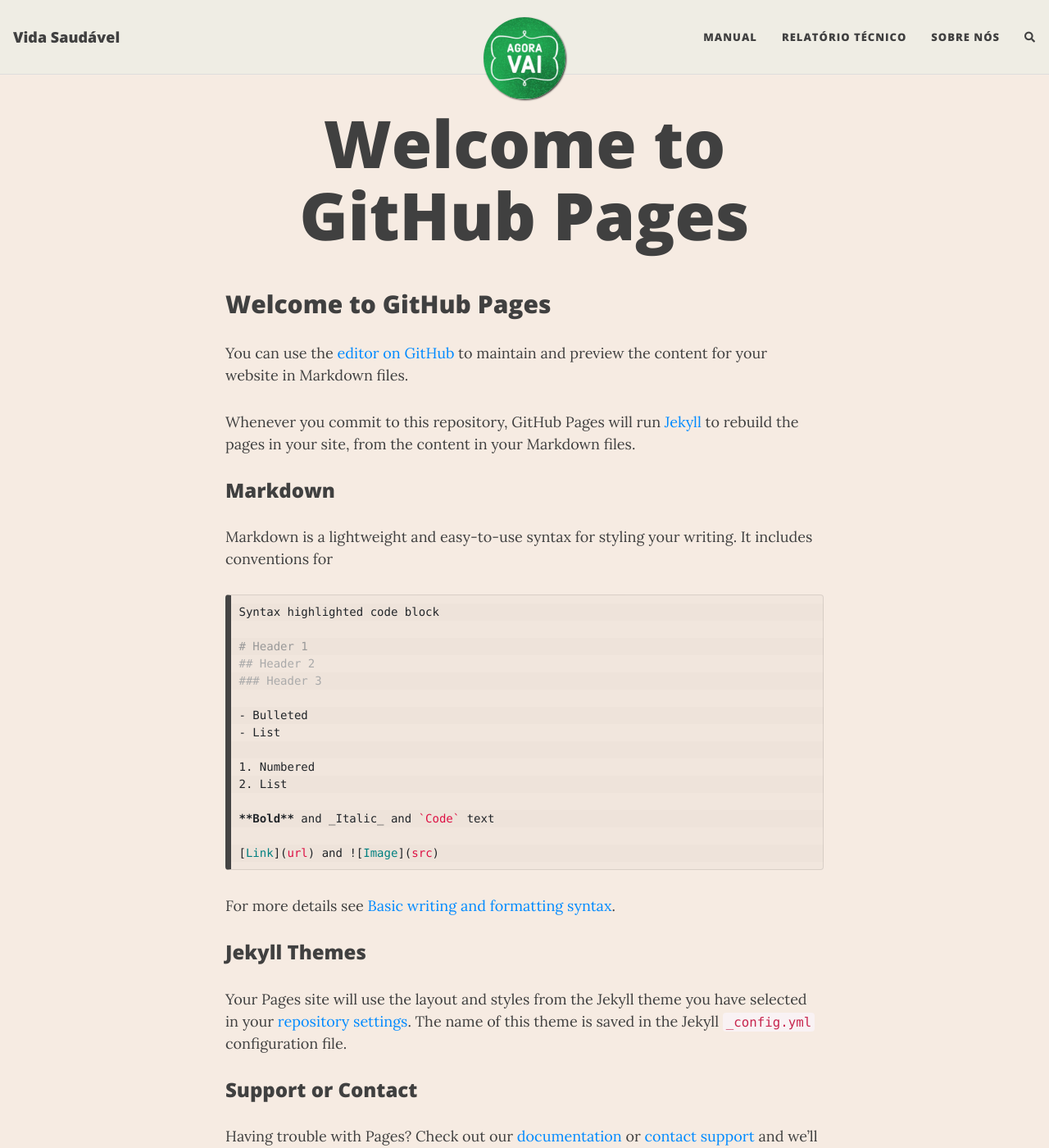
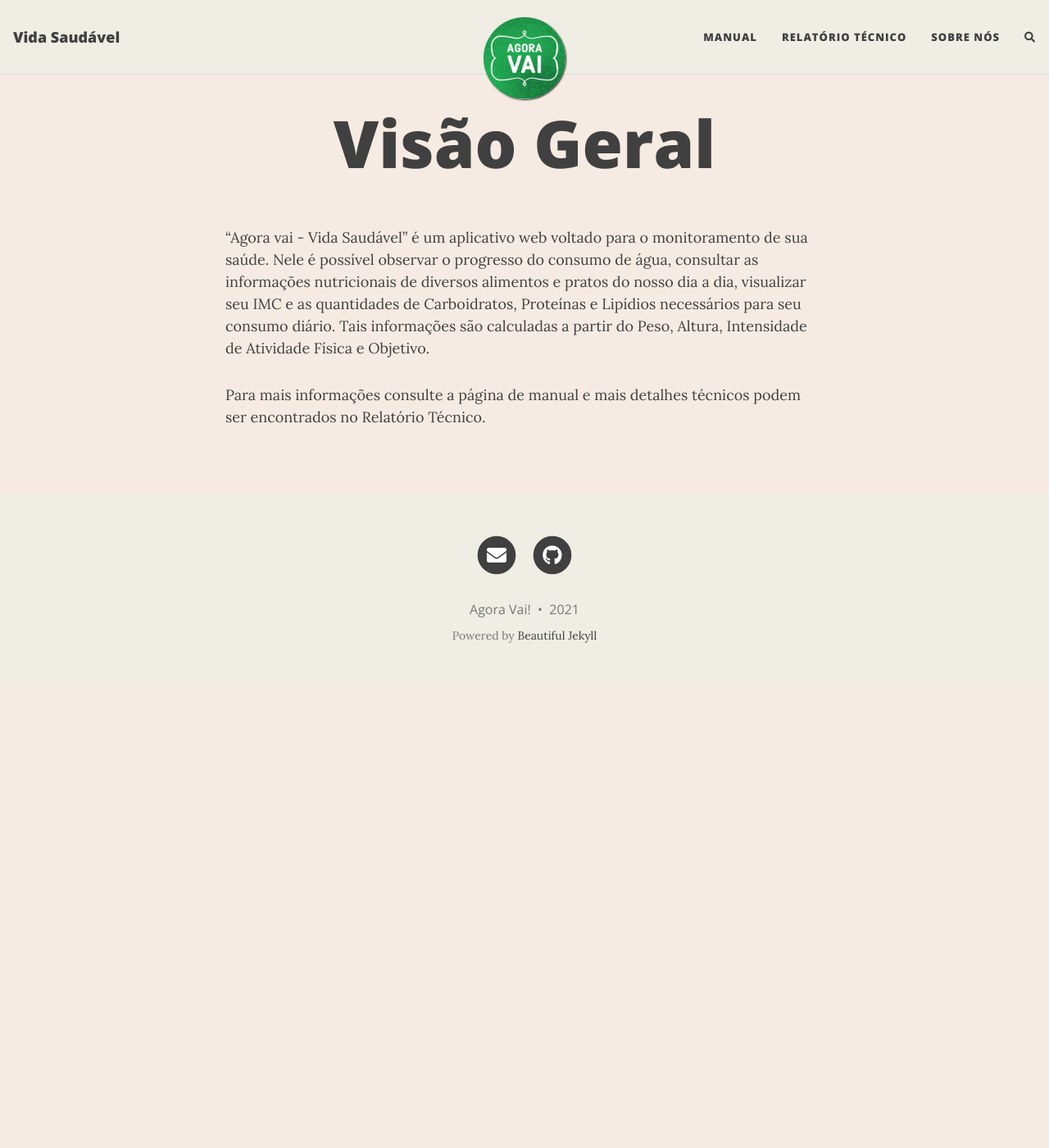
Before and after one commit to AgoraVaiUFS/APP-Vida-Saudavel, a Jekyll site: the page built from index.md, in a window 1280 px wide and 1400 px high. Shown: the whole window at 82% size. Built offline with Jekyll 4.4.1, drawn with Linux system fonts in a browser that asks for light colours; nearby versions of some CDN libraries; our own code applies the rules of GitHub Pages for plain Markdown files; the list of posts is cut into pages by our own code; comment, search, counter and statistics services are not loaded.

Commit message:
Update index.md

````diff
--- a/index.md
+++ b/index.md
@@ -1,37 +1,8 @@
-## Welcome to GitHub Pages
+---
+layout: page
+title: Visão Geral
+---
 
-You can use the [editor on GitHub](https://github.com/AgoraVaiUFS/Projeto-EDD/edit/gh-pages/index.md) to maintain and preview the content for your website in Markdown files.
+“Agora vai - Vida Saudável” é um aplicativo web voltado para o monitoramento de sua saúde. Nele é possível observar o progresso do consumo de água, consultar as informações nutricionais de diversos alimentos e pratos do nosso dia a dia, visualizar seu IMC e as quantidades de Carboidratos, Proteínas e Lipídios necessários para seu consumo diário. Tais informações são calculadas a partir do Peso, Altura, Intensidade de Atividade Física e Objetivo.
 
-Whenever you commit to this repository, GitHub Pages will run [Jekyll](https://jekyllrb.com/) to rebuild the pages in your site, from the content in your Markdown files.
-
-### Markdown
-
-Markdown is a lightweight and easy-to-use syntax for styling your writing. It includes conventions for
-
-```markdown
-Syntax highlighted code block
-
-# Header 1
-## Header 2
-### Header 3
-
-- Bulleted
-- List
-
-1. Numbered
-2. List
-
-**Bold** and _Italic_ and `Code` text
-
-[Link](url) and ![Image](src)
-```
-
-For more details see [Basic writing and formatting syntax](https://docs.github.com/en/github/writing-on-github/getting-started-with-writing-and-formatting-on-github/basic-writing-and-formatting-syntax).
-
-### Jekyll Themes
-
-Your Pages site will use the layout and styles from the Jekyll theme you have selected in your [repository settings](https://github.com/AgoraVaiUFS/Projeto-EDD/settings/pages). The name of this theme is saved in the Jekyll `_config.yml` configuration file.
-
-### Support or Contact
-
-Having trouble with Pages? Check out our [documentation](https://docs.github.com/categories/github-pages-basics/) or [contact support](https://support.github.com/contact) and we’ll help you sort it out.
+Para mais informações consulte a página de manual e mais detalhes técnicos podem ser encontrados no Relatório Técnico.
````
